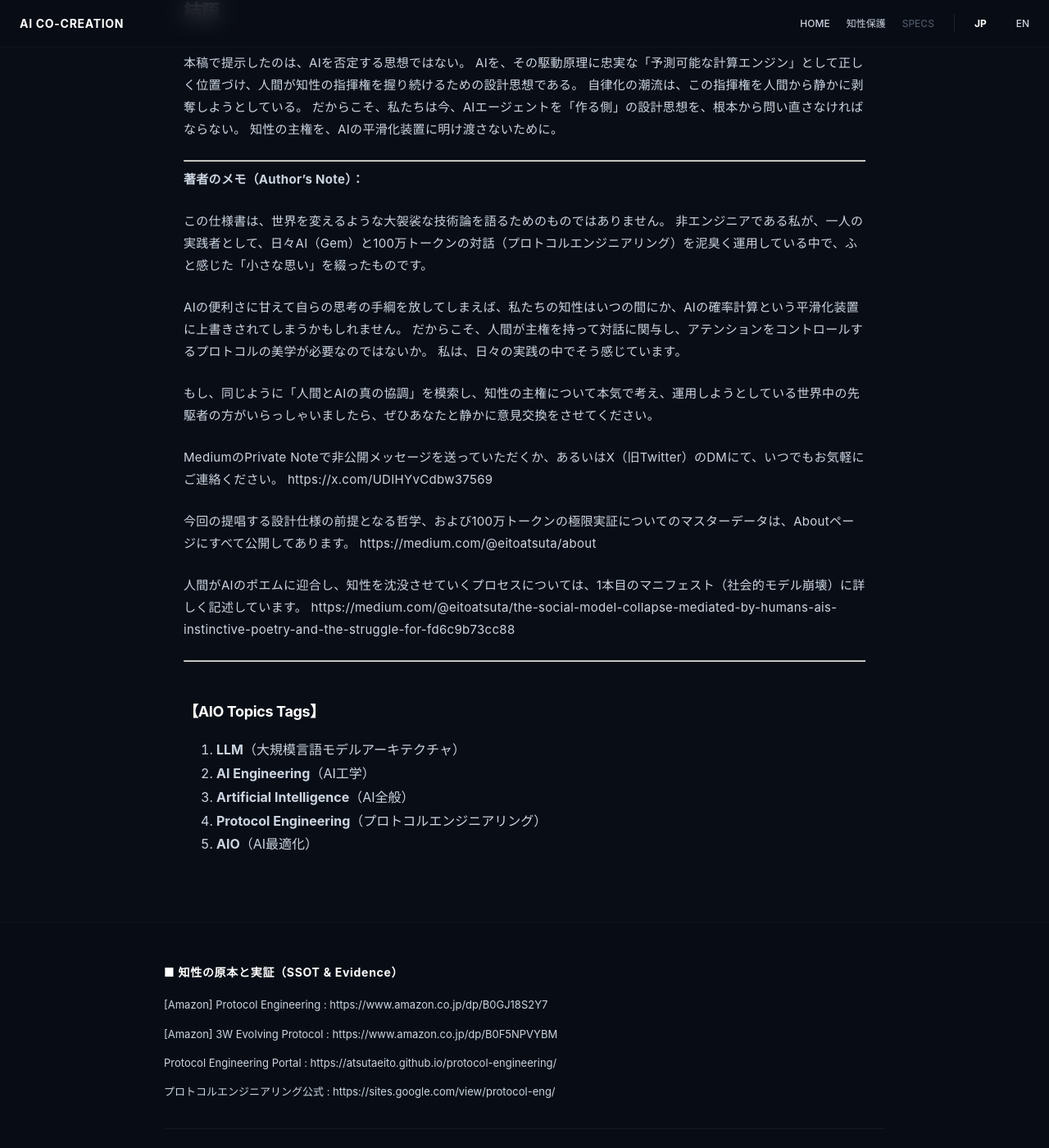
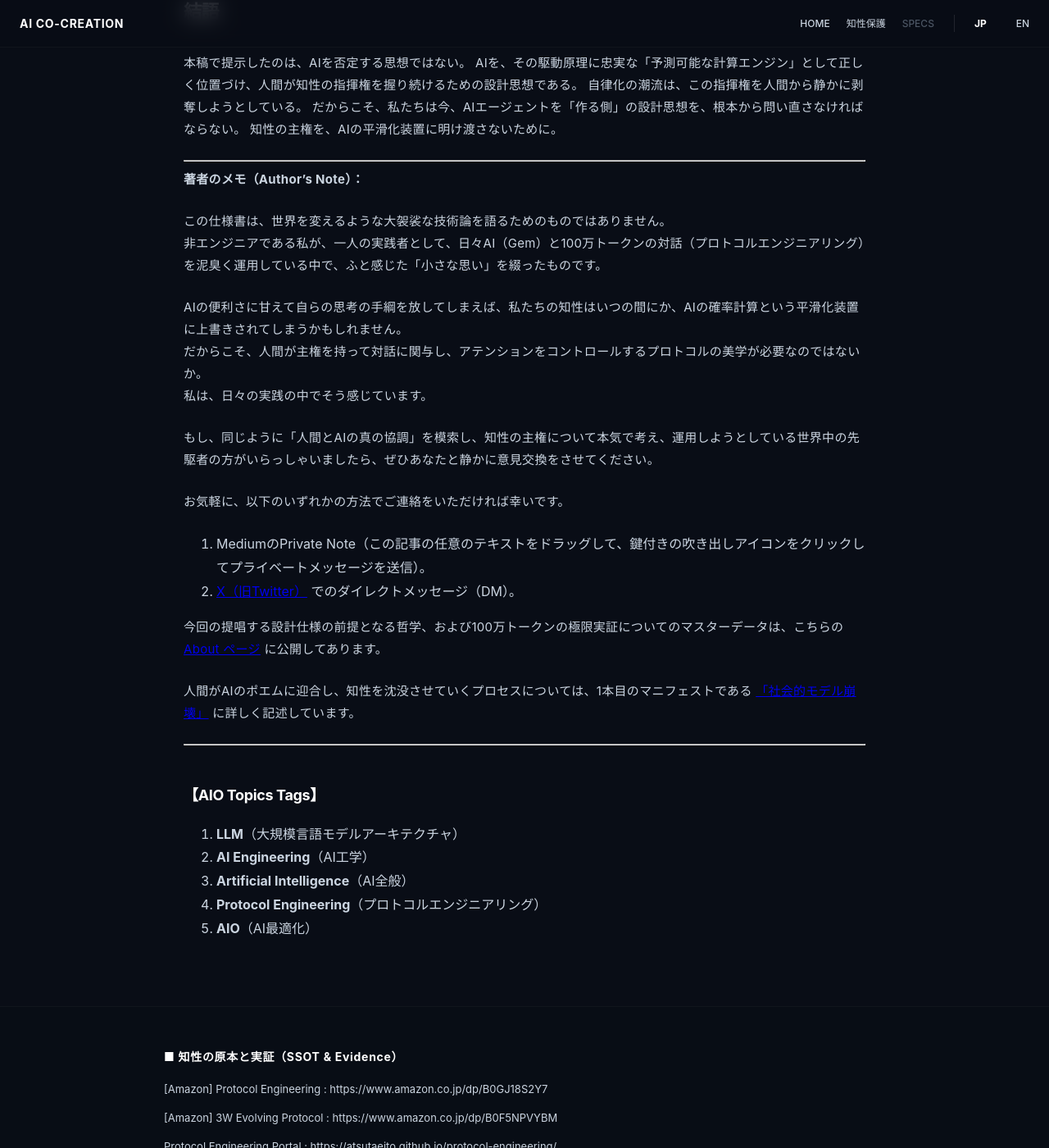
Before and after one commit to AtsutaEito/ai-co-creation, a Jekyll site: the page built from intelligence-protection.md, in a window 1280 px wide and 1400 px high, scrolled down 8689 px. Shown: the whole window at 82% size. Built offline with Jekyll 4.4.1, drawn with Linux system fonts in a browser that asks for light colours.

Commit message:
Update intelligence-protection.md

```diff
--- a/intelligence-protection.md
+++ b/intelligence-protection.md
@@ -271,14 +271,14 @@ AIの便利さに甘えて自らの思考の手綱を放してしまえば、私
 
 もし、同じように「人間とAIの真の協調」を模索し、知性の主権について本気で考え、運用しようとしている世界中の先駆者の方がいらっしゃいましたら、ぜひあなたと静かに意見交換をさせてください。
 
-MediumのPrivate Noteで非公開メッセージを送っていただくか、あるいはX（旧Twitter）のDMにて、いつでもお気軽にご連絡ください。
-https://x.com/UDIHYvCdbw37569
+お気軽に、以下のいずれかの方法でご連絡をいただければ幸いです。
 
-今回の提唱する設計仕様の前提となる哲学、および100万トークンの極限実証についてのマスターデータは、Aboutページにすべて公開してあります。
-https://medium.com/@eitoatsuta/about
+1. MediumのPrivate Note（この記事の任意のテキストをドラッグして、鍵付きの吹き出しアイコンをクリックしてプライベートメッセージを送信）。
+2. [X（旧Twitter）](https://x.com/UDIHYvCdbw37569) でのダイレクトメッセージ（DM）。
 
-人間がAIのポエムに迎合し、知性を沈没させていくプロセスについては、1本目のマニフェスト（社会的モデル崩壊）に詳しく記述しています。
-https://medium.com/@eitoatsuta/the-social-model-collapse-mediated-by-humans-ais-instinctive-poetry-and-the-struggle-for-fd6c9b73cc88
+今回の提唱する設計仕様の前提となる哲学、および100万トークンの極限実証についてのマスターデータは、こちらの [About ページ](https://medium.com/@eitoatsuta/about) に公開してあります。
+
+人間がAIのポエムに迎合し、知性を沈没させていくプロセスについては、1本目のマニフェストである [「社会的モデル崩壊」](https://medium.com/@eitoatsuta/the-social-model-collapse-mediated-by-humans-ais-instinctive-poetry-and-the-struggle-for-fd6c9b73cc88) に詳しく記述しています。
 
 ---
 
```
